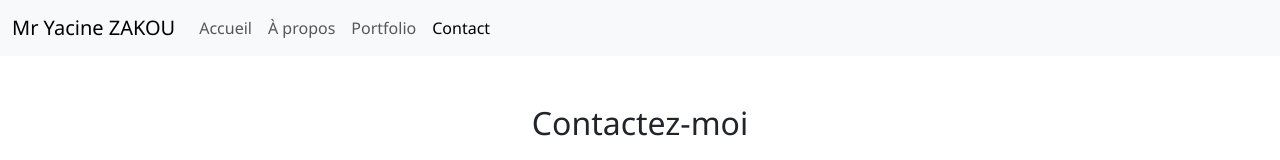
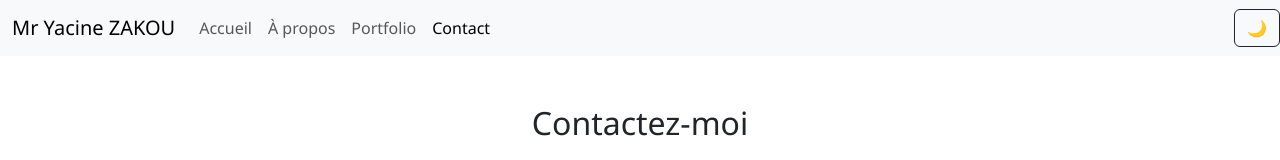
Before and after one commit to BY-Z123/Portfolio, a plain HTML site: page pathcraft/contact.html in a window 1280 px wide. Shown: the top 160 px of the page. Drawn offline with nearby package versions, Linux system fonts and the light colour scheme.

Commit message:
portfolio

```diff
--- a/pathcraft/contact.html
+++ b/pathcraft/contact.html
@@ -33,6 +33,7 @@
         </ul>
       </div>
     </div>
+    <button id="theme-toggle" class="btn btn-outline-dark">🌙</button>
   </nav>
 
   <!-- Section Contact -->
```
